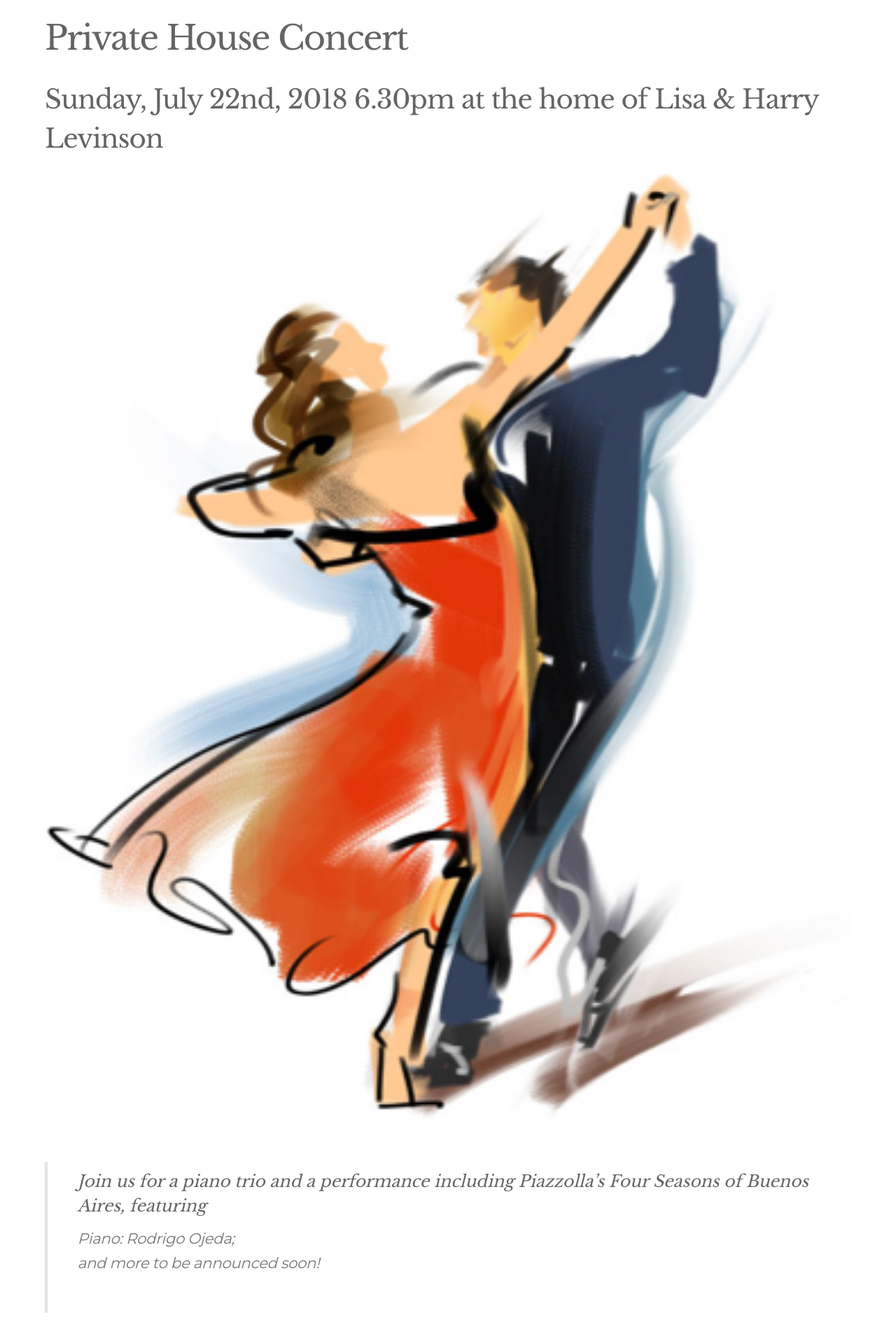
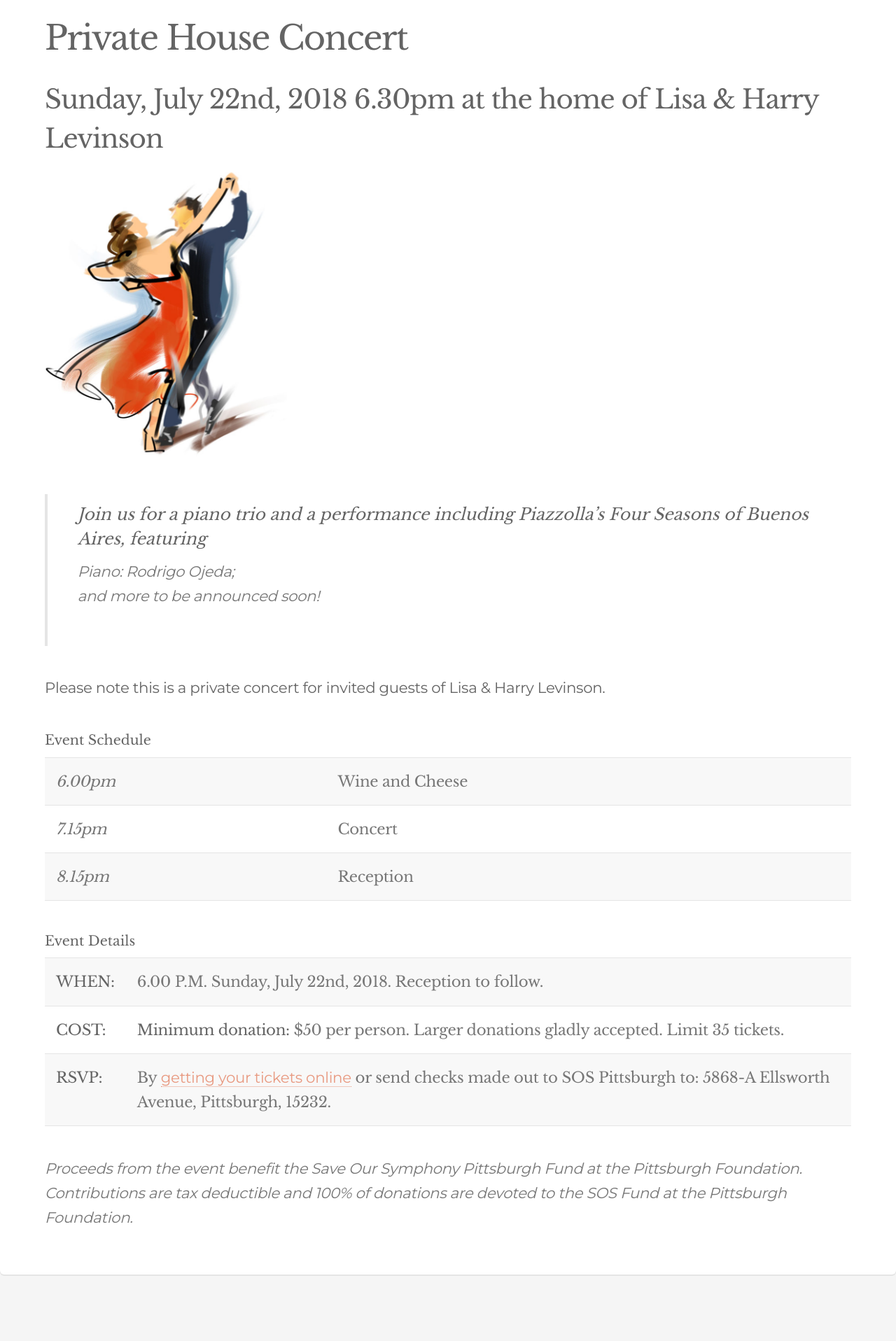
Before and after one commit to daraghbyrne/sospittsburgh, a Jekyll site: the page built from _posts/events/2018-07-22-recital-levinson.markdown, in a window 1280 px wide. Shown: the part 306-2222 px from the top of the page at 70% size. Built offline with Jekyll 4.4.1, drawn with Linux system fonts in a browser that asks for light colours; nearby versions of some CDN libraries; library files that are not in the unit come from our copies.

Commit message:
final edits

```diff
--- a/_posts/events/2018-07-22-recital-levinson.markdown
+++ b/_posts/events/2018-07-22-recital-levinson.markdown
@@ -13,12 +13,12 @@ description: "A private concert featuring a piano trio with Rodrigo Ojeda and mu
 ### Sunday, July 22nd, 2018 6.30pm at the home of Lisa & Harry Levinson
 
 
-<img src="/assets/images/event-levinson.png" alt="Rescue Recital #11 - Private House Concert" width="100%" style="min-width: 100px; max-width: 100%">
+<img src="/assets/images/event-levinson.png" alt="Rescue Recital #11 - Private House Concert" width="100%" style="min-width: 100px; max-width: 30%">
 
 
 > #### Join us for a piano trio and a performance including Piazzolla’s Four Seasons of Buenos Aires, featuring  <br/>
 > _Piano:_ Rodrigo Ojeda; <br/>
-> _and more to be announced soon!_ <br/>
+> _and more to be announced soon!_
 
 __Please note this is a private concert for invited guests of Lisa & Harry Levinson.__
 
```
